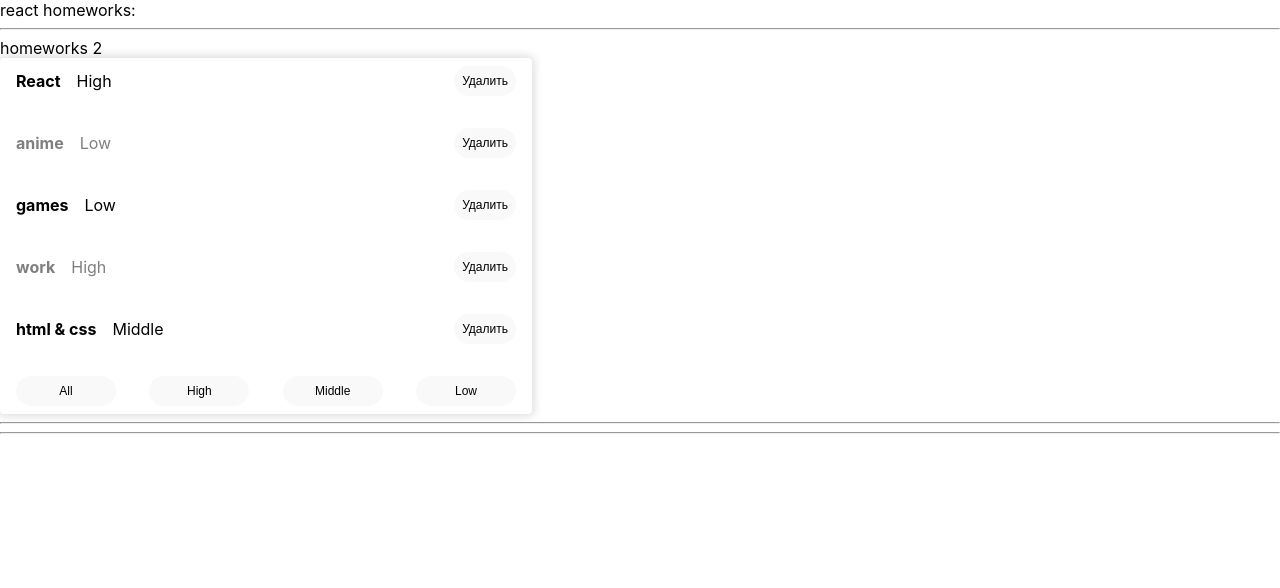
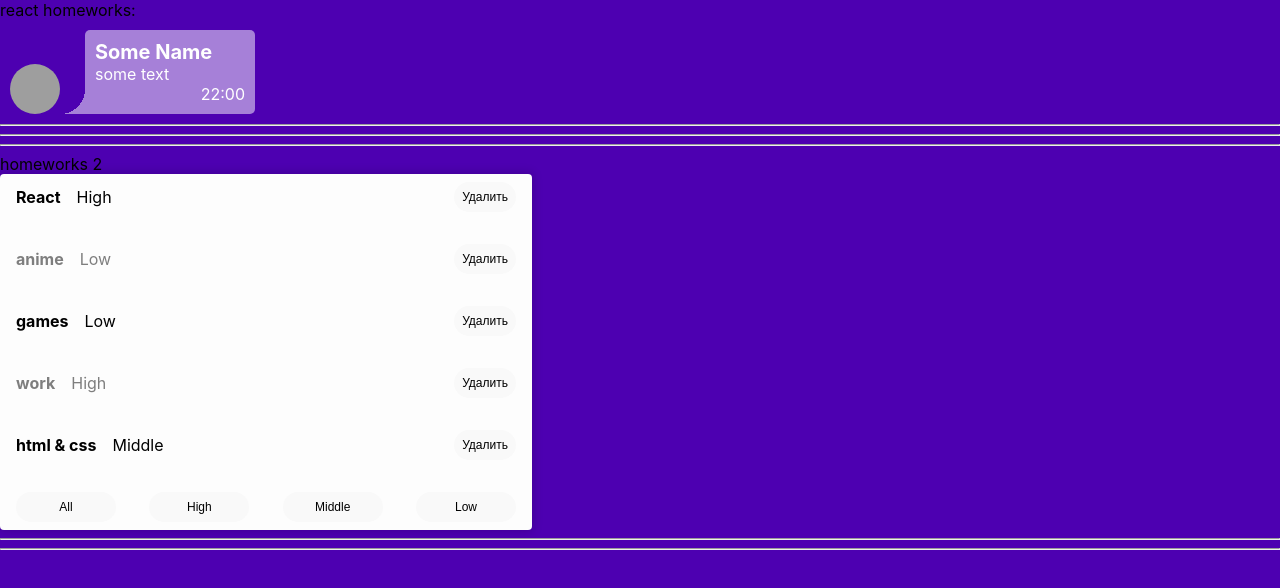
Before and after one commit to TheRebellionDreamer/ignat-homeworks, a React (Create React App) app: page / in a window 1280 px wide. Shown: the top 588 px of the page. Built offline with nearby package versions, Linux system fonts and the light colour scheme; grey boxes are pictures that could not be loaded.

Commit message:
Update styles

```diff
--- a/src/p1-main/m1-ui/u1-app/App.module.css
+++ b/src/p1-main/m1-ui/u1-app/App.module.css
@@ -1,2 +1,4 @@
 .App {
+  min-height: 100vh;
+  background-color: rgb(77, 0, 177)
 }
--- a/src/p1-main/m1-ui/u1-app/App.tsx
+++ b/src/p1-main/m1-ui/u1-app/App.tsx
@@ -1,4 +1,5 @@
 import React from 'react';
+import HW1 from '../../../p2-homeworks/h1/HW1';
 import HW2 from '../../../p2-homeworks/h2/HW2';
 import s from './App.module.css';
 // import HW1 from '../../../p2-homeworks/h1/HW1';
@@ -7,7 +8,7 @@ function App() {
   return (
     <div className={s.App}>
       <div>react homeworks:</div>
-      {/* <HW1 /> */}
+      <HW1 />
       <HW2 />
       {/*<HW3/>*/}
       {/*<HW4/>*/}
--- a/src/p2-homeworks/h2/Affairs.module.css
+++ b/src/p2-homeworks/h2/Affairs.module.css
@@ -1,4 +1,5 @@
 .affairs {
+  background-color: #FDFDFD;
   padding: .5rem 1rem;
   display: flex;
   flex-direction: column;
```
